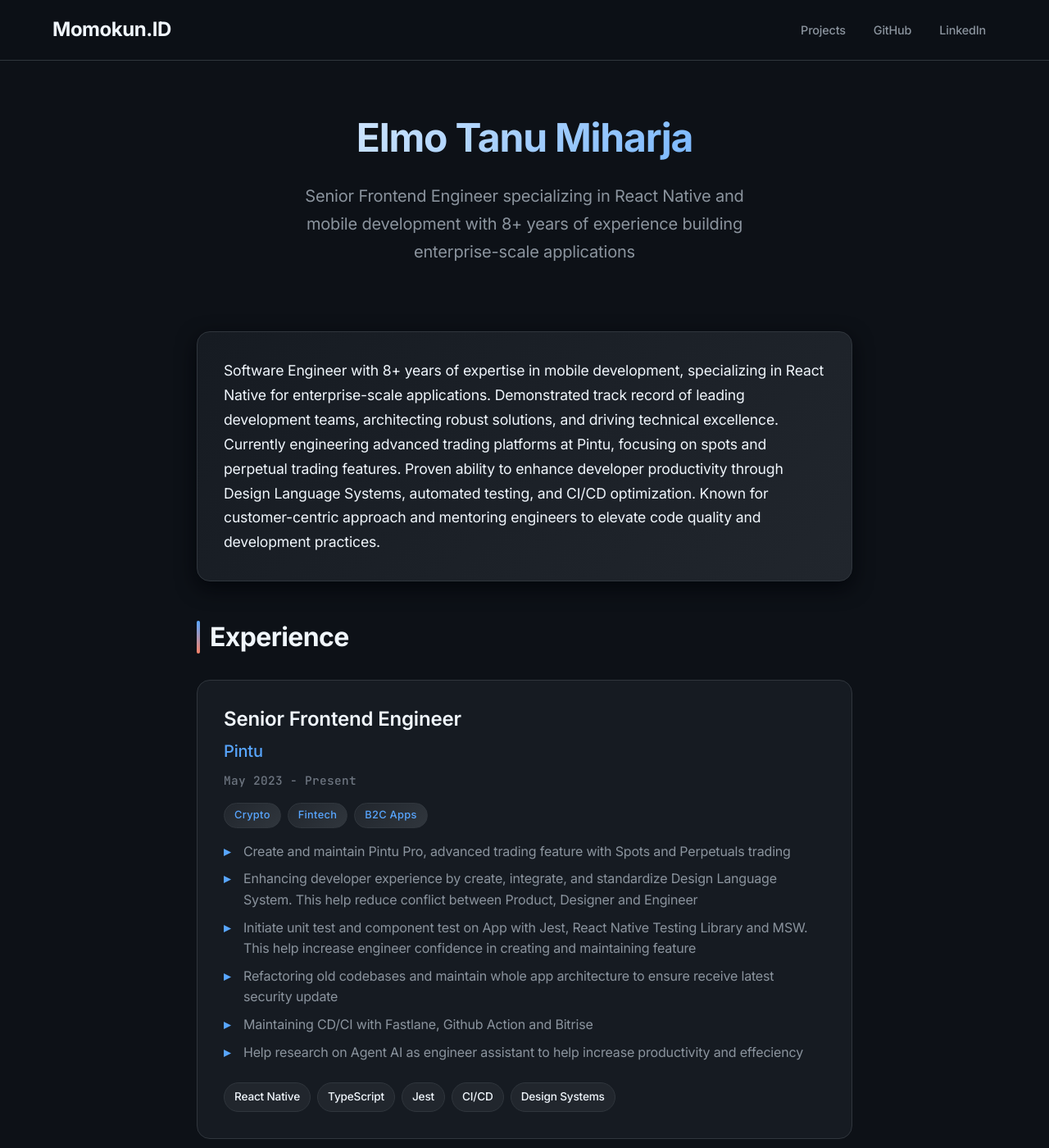
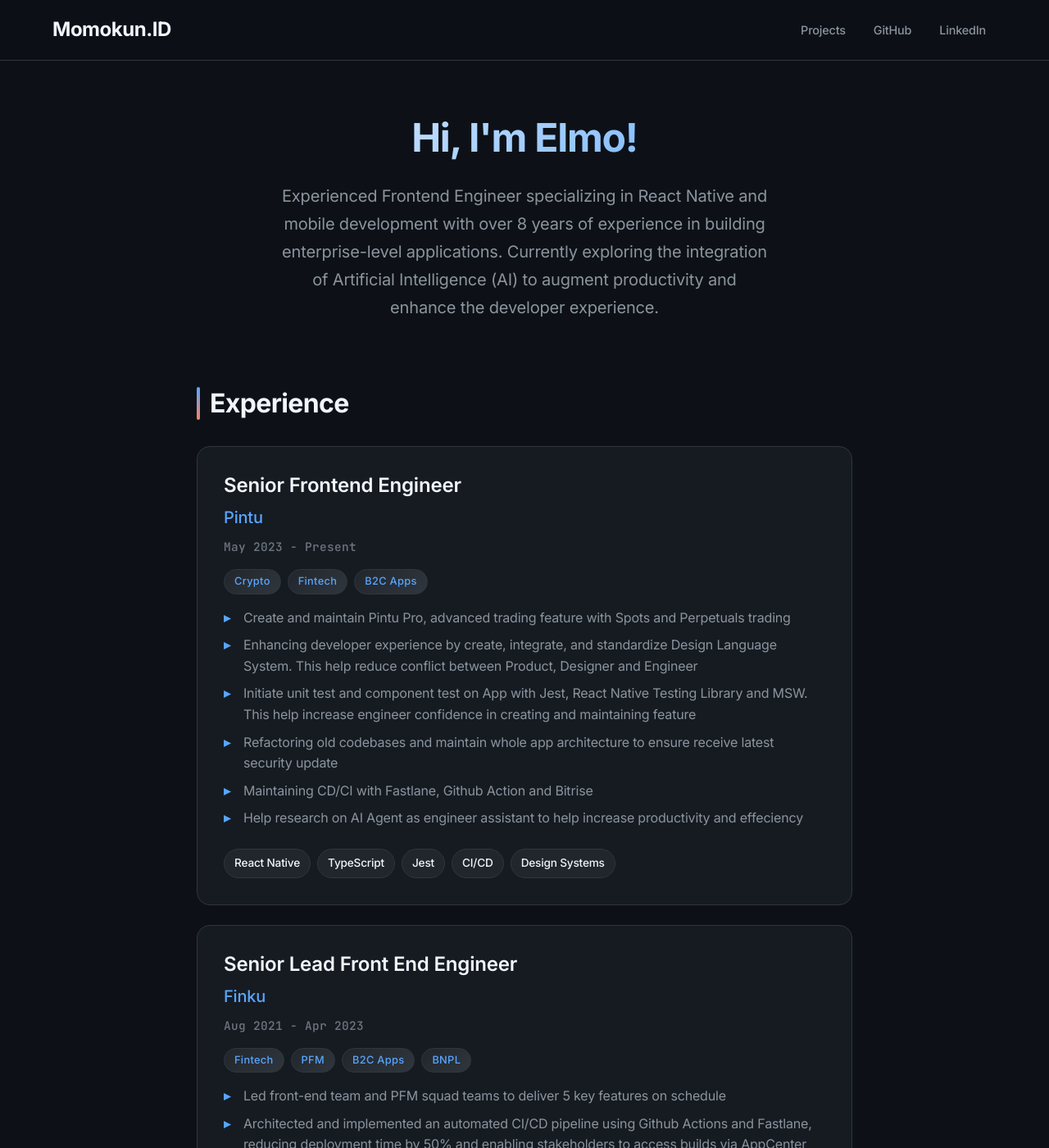
Before and after one commit to elmotan95/elmotan95.github.io, a Jekyll site: the page built from index.html, in a window 1280 px wide and 1400 px high. Shown: the whole window at 82% size. Built offline with Jekyll 4.4.1, drawn with Linux system fonts in a browser that asks for light colours.

Commit message:
feat: update main page

```diff
--- a/index.html
+++ b/index.html
@@ -5,12 +5,8 @@
 ---
 
 <div class="hero">
-  <h1 class="hero-title">Elmo Tanu Miharja</h1>
-  <p class="hero-subtitle">Senior Frontend Engineer specializing in React Native and mobile development with 8+ years of experience building enterprise-scale applications</p>
-</div>
-
-<div class="summary">
-  <p>Software Engineer with 8+ years of expertise in mobile development, specializing in React Native for enterprise-scale applications. Demonstrated track record of leading development teams, architecting robust solutions, and driving technical excellence. Currently engineering advanced trading platforms at Pintu, focusing on spots and perpetual trading features. Proven ability to enhance developer productivity through Design Language Systems, automated testing, and CI/CD optimization. Known for customer-centric approach and mentoring engineers to elevate code quality and development practices.</p>
+  <h1 class="hero-title">Hi, I'm Elmo!</h1>
+  <p class="hero-subtitle">Experienced Frontend Engineer specializing in React Native and mobile development with over 8 years of experience in building enterprise-level applications. Currently exploring the integration of Artificial Intelligence (AI) to augment productivity and enhance the developer experience.</p>
 </div>
 
 <div class="experience">
@@ -34,7 +30,7 @@
         <li>Initiate unit test and component test on App with Jest, React Native Testing Library and MSW. This help increase engineer confidence in creating and maintaining feature</li>
         <li>Refactoring old codebases and maintain whole app architecture to ensure receive latest security update</li>
         <li>Maintaining CD/CI with Fastlane, Github Action and Bitrise</li>
-        <li>Help research on Agent AI as engineer assistant to help increase productivity and effeciency</li>
+        <li>Help research on AI Agent as engineer assistant to help increase productivity and effeciency</li>
       </ul>
       <div class="skills">
         <span class="skill-tag">React Native</span>
```
